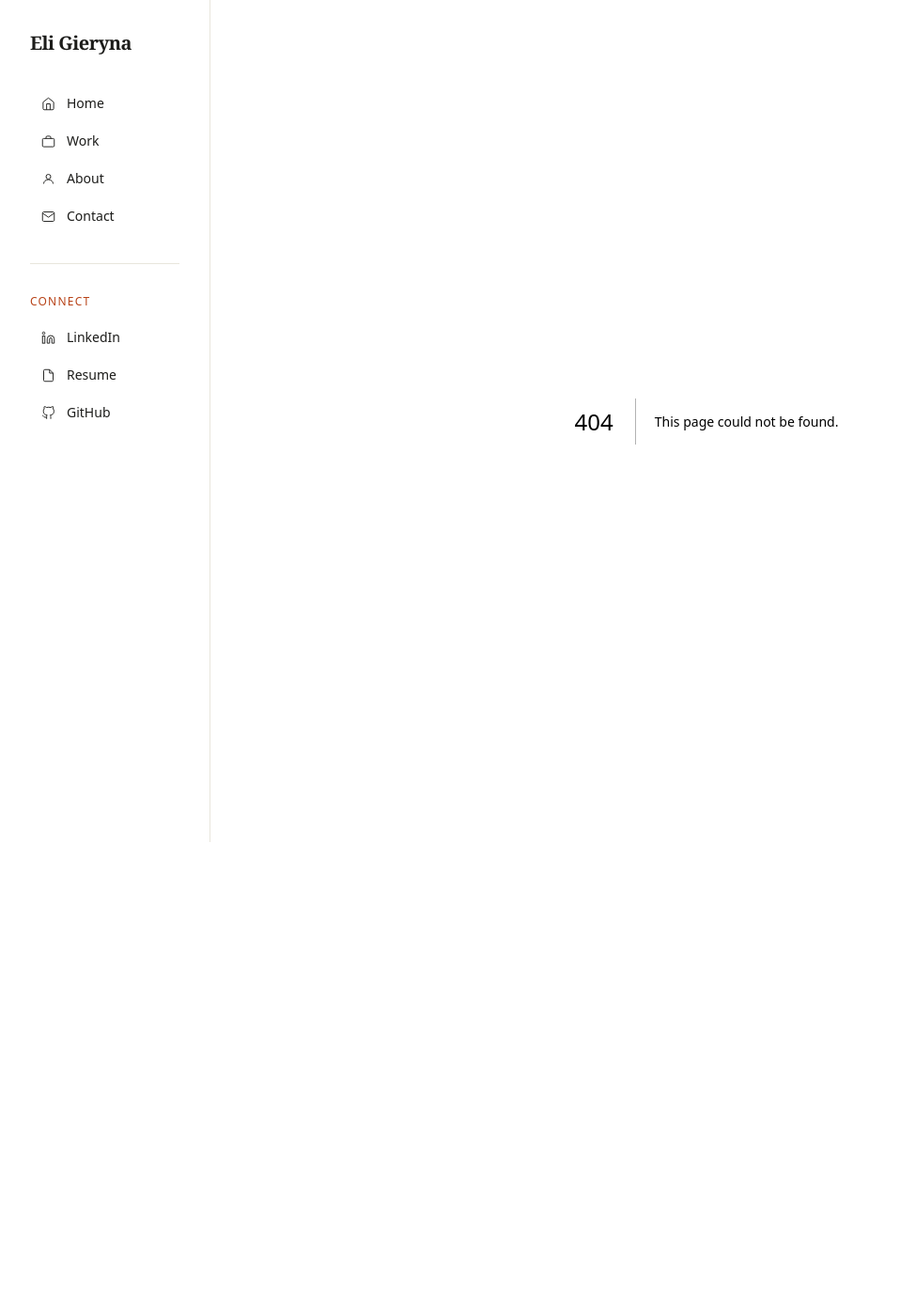
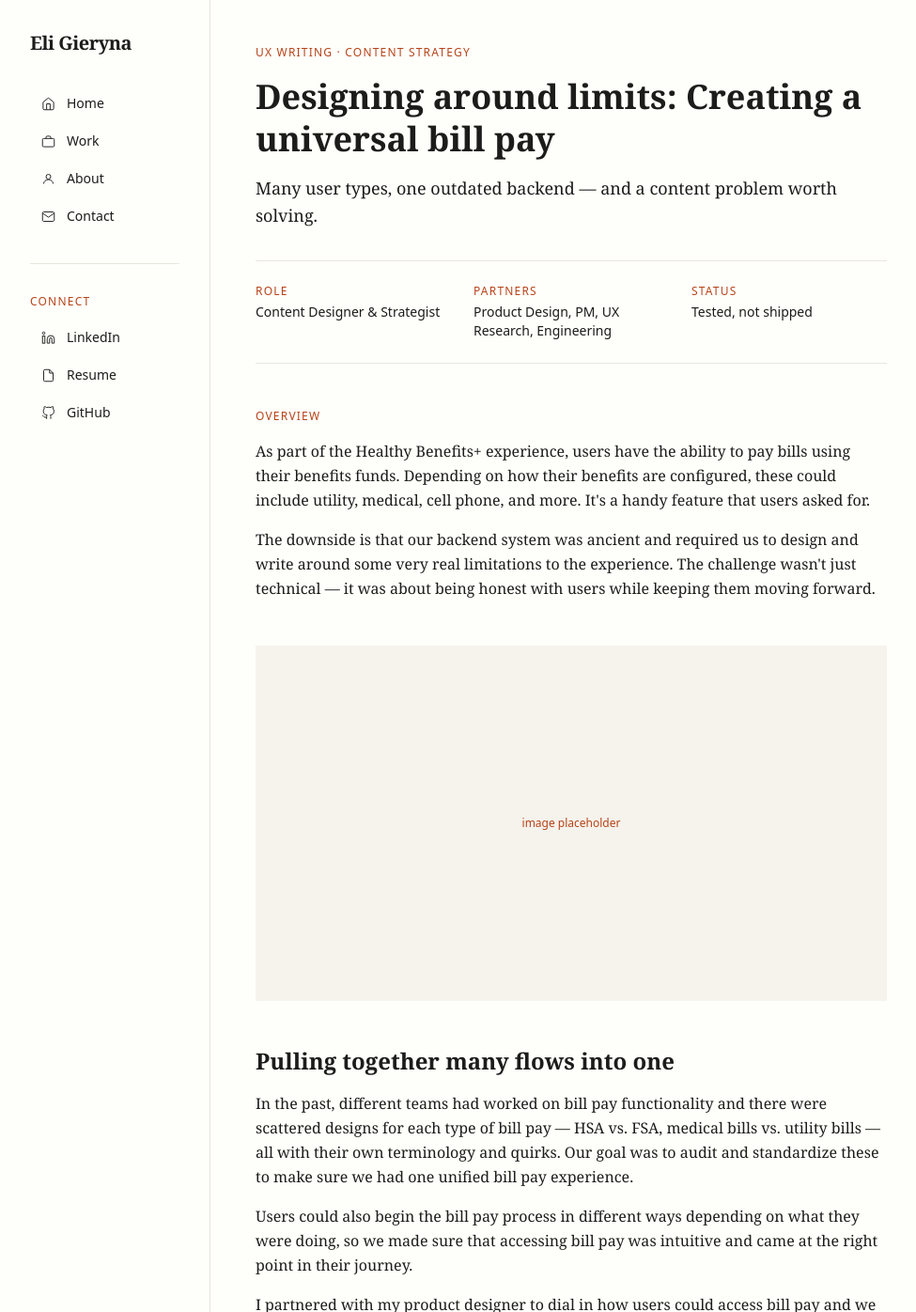
Before and after one commit to gieryna/eliwrites, a Next.js app: page /work/bill-pay in a window 1280 px wide. Before the commit this address had no page. Shown: the top 1396 px of the page at 94% size, without its empty margins (0-975 px from the left). Before the commit the page ends 896 px from the top, so only its background shows below. Built offline with nearby package versions, Linux system fonts and the light colour scheme.

Commit message:
bill pay case study page

```diff
--- /dev/null
+++ b/src/app/work/bill-pay/page.tsx
@@ -0,0 +1,167 @@
+import Link from "next/link";
+
+export default function BillPay() {
+  return (
+    <div className="max-w-2xl">
+
+      {/* Hero */}
+      <div className="mb-12">
+        <p className="font-sans text-xs uppercase tracking-widest text-[#B84318] mb-4">
+          UX Writing · Content Strategy
+        </p>
+        <h1 className="font-serif text-4xl font-bold text-[#1C1C1A] mb-4 leading-tight">
+          Designing around limits: Creating a universal bill pay
+        </h1>
+        <p className="text-lg text-[#1C1C1A] leading-relaxed mb-8">
+          Many user types, one outdated backend — and a content problem worth solving.
+        </p>
+        <div className="grid grid-cols-3 gap-6 border-t border-b border-[#E8E6DC] py-6">
+          <div>
+            <p className="font-sans text-xs uppercase tracking-widest text-[#B84318] mb-1">Role</p>
+            <p className="font-sans text-sm text-[#1C1C1A]">Content Designer & Strategist</p>
+          </div>
+          <div>
+            <p className="font-sans text-xs uppercase tracking-widest text-[#B84318] mb-1">Partners</p>
+            <p className="font-sans text-sm text-[#1C1C1A]">Product Design, PM, UX Research, Engineering</p>
+          </div>
+          <div>
+            <p className="font-sans text-xs uppercase tracking-widest text-[#B84318] mb-1">Status</p>
+            <p className="font-sans text-sm text-[#1C1C1A]">Tested, not shipped</p>
+          </div>
+        </div>
+      </div>
+
+      {/* Overview */}
+      <div className="mb-12">
+        <p className="font-sans text-xs uppercase tracking-widest text-[#B84318] mb-4">
+          Overview
+        </p>
+        <p className="text-base text-[#1C1C1A] leading-relaxed mb-4">
+          As part of the Healthy Benefits+ experience, users have the ability to pay bills using their benefits funds. Depending on how their benefits are configured, these could include utility, medical, cell phone, and more. It's a handy feature that users asked for.
+        </p>
+        <p className="text-base text-[#1C1C1A] leading-relaxed">
+          The downside is that our backend system was ancient and required us to design and write around some very real limitations to the experience. The challenge wasn't just technical — it was about being honest with users while keeping them moving forward.
+        </p>
+      </div>
+
+      {/* Image placeholder */}
+      <div className="w-full aspect-video bg-[#F5F3EC] flex items-center justify-center mb-12">
+        <p className="font-sans text-xs text-[#B84318]">image placeholder</p>
+      </div>
+
+      {/* Section 1 */}
+      <div className="mb-12">
+        <h2 className="font-serif text-2xl font-bold text-[#1C1C1A] mb-4">
+          Pulling together many flows into one
+        </h2>
+        <p className="text-base text-[#1C1C1A] leading-relaxed mb-4">
+          In the past, different teams had worked on bill pay functionality and there were scattered designs for each type of bill pay — HSA vs. FSA, medical bills vs. utility bills — all with their own terminology and quirks. Our goal was to audit and standardize these to make sure we had one unified bill pay experience.
+        </p>
+        <p className="text-base text-[#1C1C1A] leading-relaxed mb-4">
+          Users could also begin the bill pay process in different ways depending on what they were doing, so we made sure that accessing bill pay was intuitive and came at the right point in their journey.
+        </p>
+        <p className="text-base text-[#1C1C1A] leading-relaxed">
+          I partnered with my product designer to dial in how users could access bill pay and we settled on two places — their benefits home screen and a new up-top "quick action" function that was clearly labeled as "Pay a bill."
+        </p>
+      </div>
+
+      {/* Image placeholder */}
+      <div className="w-full aspect-video bg-[#F5F3EC] flex items-center justify-center mb-12">
+        <p className="font-sans text-xs text-[#B84318]">image placeholder</p>
+      </div>
+
+      {/* Section 2 */}
+      <div className="mb-12">
+        <h2 className="font-serif text-2xl font-bold text-[#1C1C1A] mb-4">
+          Setting clear expectations
+        </h2>
+        <p className="text-base text-[#1C1C1A] leading-relaxed mb-4">
+          The backend system constraints gave us some unique challenges. Bills were not paid instantly. Sometimes the payment was sent electronically, which typically took 3-5 days. Other times, a manual check was cut and sent to the vendor, which could take up to 21 days — dependent on the bill provider.
+        </p>
+        <p className="text-base text-[#1C1C1A] leading-relaxed mb-8">
+          I worked to write content that set these expectations up front so users could plan for varied processing time that was likely longer than they expected. We also had internal logic where the system "chose" which account their bill was paid from. While this gave users the best allocation of their benefits, it also gave them less perceived control — and user testing showed this as a sticking point.
+        </p>
+
+        {/* Callout */}
+        <div className="bg-[#F5F3EC] border-l-4 border-[#B84318] p-6 mb-8">
+          <p className="font-sans text-xs uppercase tracking-widest text-[#B84318] mb-2">Key insight</p>
+          <p className="font-serif text-lg text-[#1C1C1A] leading-relaxed">
+            I proposed adding an explanation in a modal upfront that didn't gloss over the issue but framed why the product worked the way it did — in clear and honest terms.
+          </p>
+        </div>
+      </div>
+
+      {/* Section 3 */}
+      <div className="mb-12">
+        <h2 className="font-serif text-2xl font-bold text-[#1C1C1A] mb-4">
+          Guiding users through the flow
+        </h2>
+        <p className="text-base text-[#1C1C1A] leading-relaxed mb-4">
+          Our audience was varied. The app had two distinct types of users: "Employer" audiences who used the app as part of benefits given to them by employers — typically younger and more tech-savvy — and "Payer" audiences who received benefits through Medicare and Medicaid and were often less familiar with apps and technology.
+        </p>
+        <p className="text-base text-[#1C1C1A] leading-relaxed mb-4">
+          These two distinct audiences meant we needed to design and write flows that were understandable for less tech-literate users but didn't feel patronizing to younger audiences.
+        </p>
+        <p className="text-base text-[#1C1C1A] leading-relaxed mb-8">
+          Terminology was also a core consideration. Did "provider" broadly cover any vendor who could send a bill? How did we differentiate between an "expense" and a "bill?" Getting this language right wasn't just cosmetic — it was the difference between users completing the flow or abandoning it in confusion.
+        </p>
+
+        {/* Callout */}
+        <div className="bg-[#F5F3EC] border-l-4 border-[#B84318] p-6 mb-8">
+          <p className="font-sans text-xs uppercase tracking-widest text-[#B84318] mb-2">Content challenge</p>
+          <p className="font-serif text-lg text-[#1C1C1A] leading-relaxed">
+            The flow had many decision points and branches — users needed to enter expense details, search for vetted providers, add new ones mid-flow, and add dependents without losing their place.
+          </p>
+        </div>
+      </div>
+
+      {/* Image placeholder */}
+      <div className="w-full aspect-video bg-[#F5F3EC] flex items-center justify-center mb-12">
+        <p className="font-sans text-xs text-[#B84318]">image placeholder</p>
+      </div>
+
+      {/* Section 4 */}
+      <div className="mb-12">
+        <h2 className="font-serif text-2xl font-bold text-[#1C1C1A] mb-4">
+          Wrapping it up with confirmation
+        </h2>
+        <p className="text-base text-[#1C1C1A] leading-relaxed mb-4">
+          We'd already set up the user for success with a solid set of intro screens and a clearly-stepped flow. Now we needed a robust and clear confirmation section after the user went through the work of entering all of their claim details.
+        </p>
+        <p className="text-base text-[#1C1C1A] leading-relaxed mb-4">
+          This is where we worked to again set expectations around processing times and account depletion logic. I worked with engineering to get clear constraints on what was possible to show the user after submission, which allowed us to design a "bill pay status" screen the user could return to check on progress.
+        </p>
+        <p className="text-base text-[#1C1C1A] leading-relaxed">
+          By this point, the user had done the work to make it through the flow. Our job was to provide reassurance in plain language that the process had worked as expected.
+        </p>
+      </div>
+
+      {/* Divider */}
+      <div className="border-t border-[#E8E6DC] mb-12" />
+
+      {/* Impact */}
+      <div className="mb-12">
+        <p className="font-sans text-xs uppercase tracking-widest text-[#B84318] mb-4">
+          Impact
+        </p>
+        <p className="text-base text-[#1C1C1A] leading-relaxed">
+          This feature had not shipped to users when my time at Optum ended, but in-person user testing of the new flows showed significantly higher satisfaction and faster completion rates than previous bill pay flows. Working with UXR, we identified language tweaks that helped us consolidate and simplify the flow further.
+        </p>
+      </div>
+
+      {/* Divider */}
+      <div className="border-t border-[#E8E6DC] mb-12" />
+
+      {/* Next project */}
+      <div className="flex justify-between items-center">
+        <Link href="/work" className="font-sans text-sm text-[#1C1C1A] hover:text-[#B84318] transition-colors">
+          ← All work
+        </Link>
+        <Link href="/work" className="font-sans text-sm text-[#1C1C1A] hover:text-[#B84318] transition-colors">
+          Next project →
+        </Link>
+      </div>
+
+    </div>
+  )
+}
```
